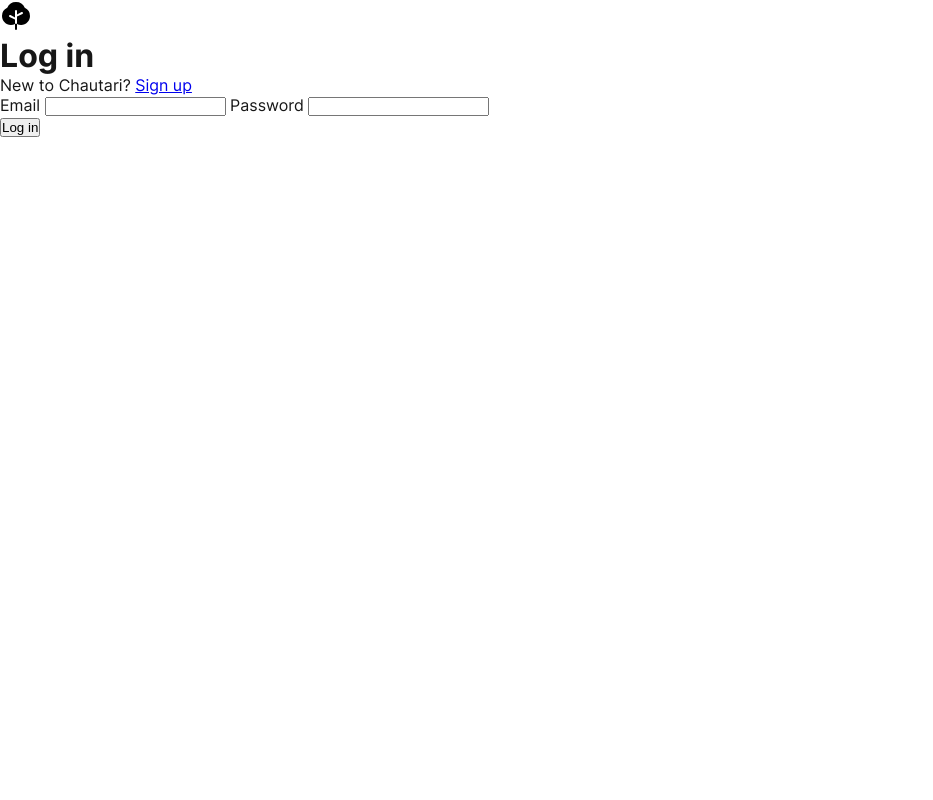
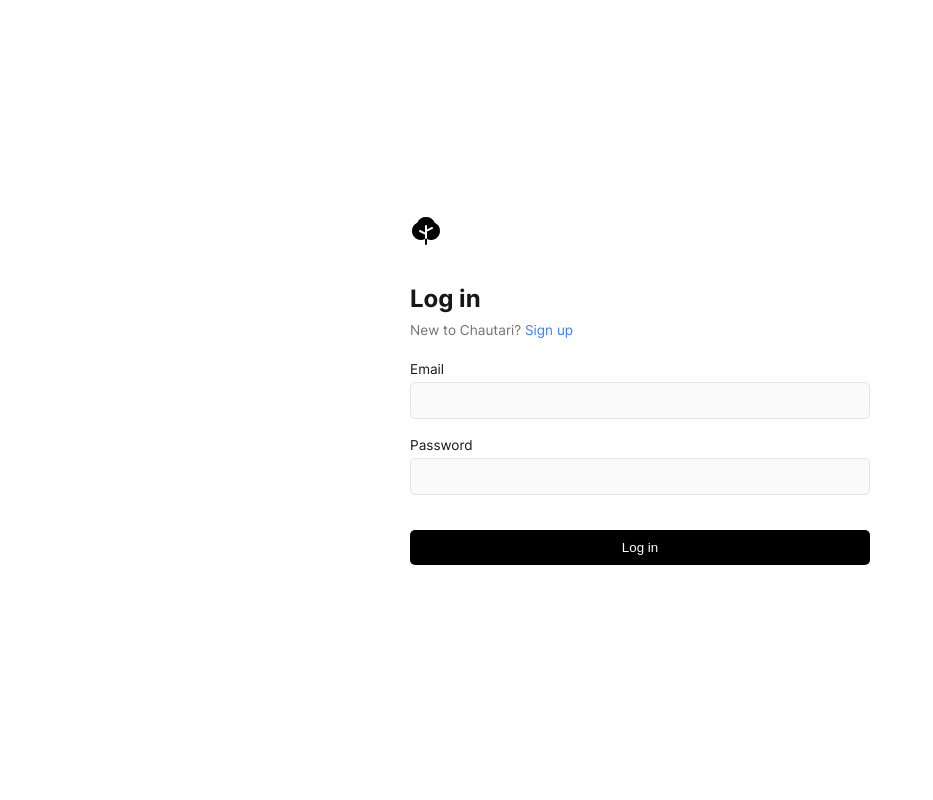
Before and after one commit to sudanchapagain/chautari, a PHP site: page /pages/login.php in a window 1280 px wide. Shown: the whole page, without its empty margins (0-933 px from the left). Run offline with PHP 8.4, Linux system fonts and the light colour scheme.

Commit message:
enhance signup to login flow

```diff
--- /dev/null
+++ b/assets/css/sign.css
@@ -0,0 +1,65 @@
+.centerBody {
+  display: flex;
+  align-items: center;
+  min-height: 100vh;
+}
+
+.formCenter {
+  width: 500px;
+  margin: -10px auto 0 auto;
+  padding: 0 20px;
+}
+
+.smallImageInForm {
+  margin-bottom: 1.85rem;
+}
+
+.formbody > form > label {
+  display: block;
+  margin-top: 1.1rem;
+  font-size: 0.85rem;
+}
+
+.formbody > form > input {
+  display: block;
+  width: 100%;
+  padding: 10px;
+  margin: 5px 0;
+  border-radius: 5px;
+  border: #e5e5e5 1px solid;
+  background-color: #fafafa;
+}
+
+.formbody > form > button {
+  display: block;
+  width: 100%;
+  padding: 10px;
+  margin: 10px 0;
+  background-color: #000;
+  color: #fff;
+  font-weight: 500;
+  border-radius: 5px;
+  border: none;
+}
+
+.snippetSignInfo {
+  font-size: 0.85rem;
+  line-height: 2;
+  color: #737373;
+}
+
+.snippetSignInfo > a {
+  color: #3b82f6;
+  text-decoration: none;
+}
+
+h1 {
+  font-size: 1.5rem;
+  line-height: 1.5;
+}
+
+.signupSuccessMessage {
+  color: #22c55e;
+  font-weight: 500;
+  margin-bottom: 30px;
+}
--- a/handlers/signup_handler.php
+++ b/handlers/signup_handler.php
@@ -23,7 +23,8 @@ if ($_SERVER["REQUEST_METHOD"] == "POST") {
     $stmt->bind_param("sss", $name, $email, $password_hash);
 
     if ($stmt->execute()) {
-        echo "Signup successful! You can now <a href='../pages/login.php'>login</a>.";
+        header("Location: ../pages/login.php?signup=success");
+        exit();
     } else {
         echo "Error: " . $stmt->error;
     }
--- a/pages/login.php
+++ b/pages/login.php
@@ -15,6 +15,11 @@
 <body class="centerBody">
 
 <main class="formCenter">
+
+    <?php if (isset($_GET['signup']) && $_GET['signup'] == 'success'): ?>
+        <p class="signupSuccessMessage">Signup was successful! Please log in.</p>
+    <?php endif; ?>
+
     <img class="smallImageInForm" src="../assets/images/logo-32.svg" alt="" srcset="">
 
     <h1>Log in</h1>
```
